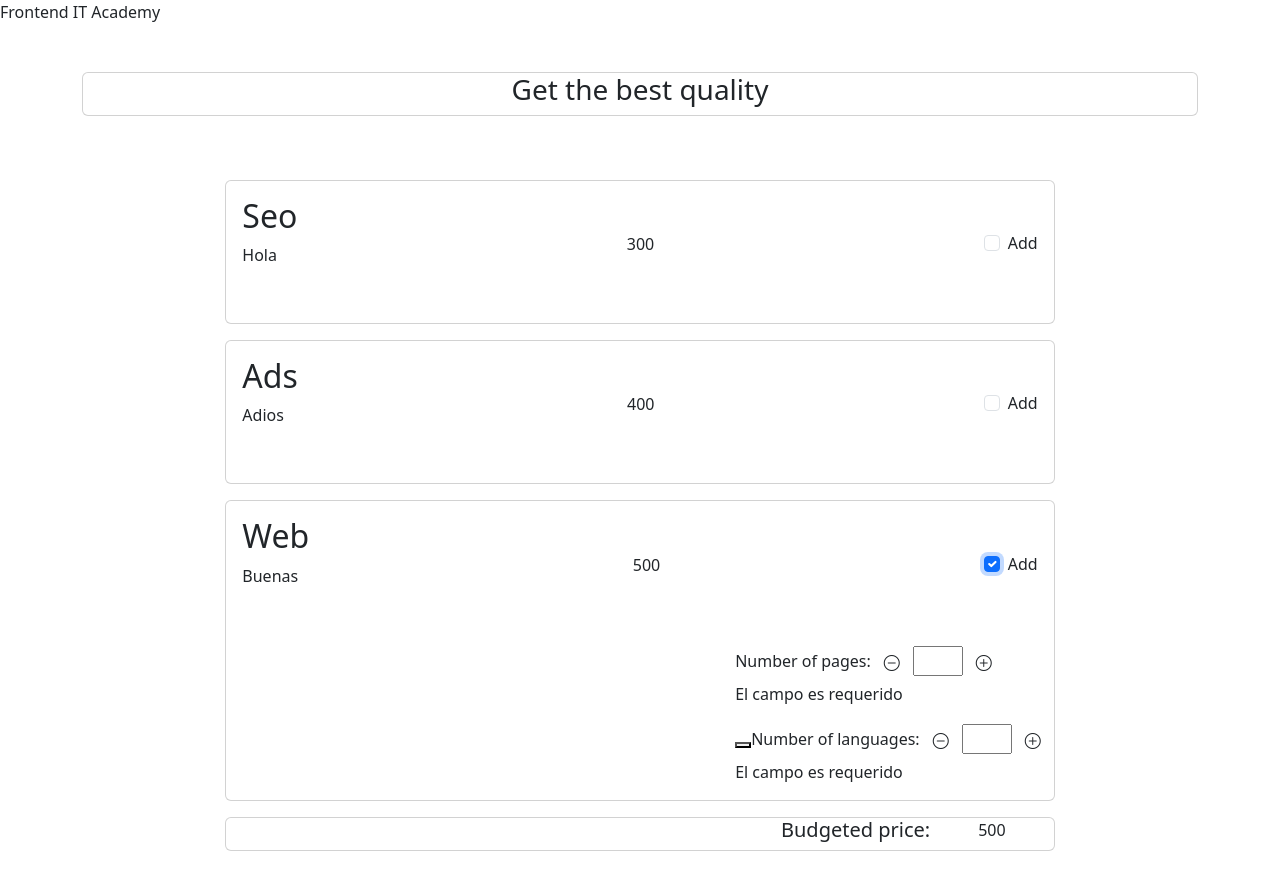
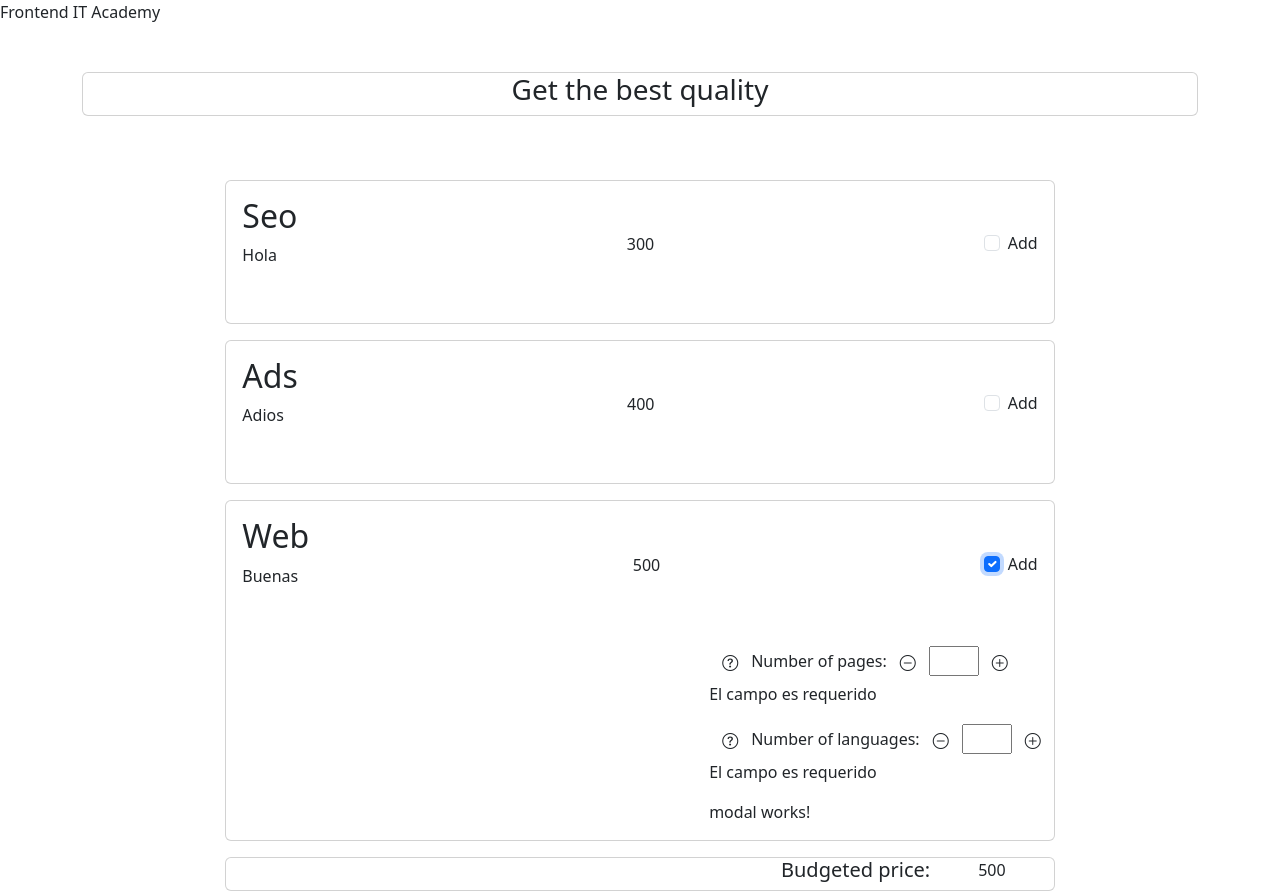
Before and after one commit to AlexMafaluno/Sprint6-budget, an Angular app: page / in a window 1280 px wide. Both pictures are taken after a click on the checkbox 991 px from the left and 563 px from the top of the page. Before the commit the page ends 851 px from the top, so only its background shows below. Built offline with nearby package versions, Linux system fonts and the light colour scheme.

Commit message:
feat: add modal functionality to panel component for pages and languages

```diff
--- /dev/null
+++ b/src/app/panel/panel.component.css
@@ -0,0 +1 @@
+/*# sourceMappingURL=panel.component.css.map */
--- a/src/app/panel/panel.component.html
+++ b/src/app/panel/panel.component.html
@@ -1,6 +1,7 @@
 <div class="bg-red">
   <form [formGroup]="panelForm">
     <div class="mb-3">
+      <button type="button" class="btn" data-bs-toggle="modal" data-bs-target="#exampleModal" (click)="openModal(0)"><i class="bi bi-question-circle"></i></button>
       <label for="num-page">Number of pages: </label>
       <button class="btn" (click)="decreasePages()"><i class="bi bi-dash-circle"></i></button>
       <input id="num-page" type="text" style="width: 50px" formControlName="numPages">
@@ -10,7 +11,7 @@
       </p>
     </div>
     <div class="mb-3">
-      <button ></button>
+    <button type="button" class="btn" data-bs-toggle="modal" data-bs-target="#exampleModal" (click)="openModal(1)"><i class="bi bi-question-circle"></i></button>
       <label for="num-language">Number of languages: </label>
       <button class="btn " (click)="decreaseLanguages()"><i class="bi bi-dash-circle"></i></button>
       <input id="num-language" style="width: 50px" type="text" formControlName="numLanguages">
@@ -21,3 +22,5 @@
     </div>
   </form>
 </div>
+
+<app-modal [showModal]="showModal" [modal]="selectedModal"></app-modal>
--- a/src/app/panel/panel.component.ts
+++ b/src/app/panel/panel.component.ts
@@ -2,10 +2,11 @@ import { CommonModule } from '@angular/common';
 import { Component, EventEmitter, inject, OnInit, Output } from '@angular/core';
 import { FormBuilder, FormGroup, ReactiveFormsModule, Validators } from '@angular/forms';
 import { BudgetService } from '../Services/budget.service';
+import { ModalComponent } from '../modal/modal.component';
 
 @Component({
   selector: 'app-panel',
-  imports: [ReactiveFormsModule, CommonModule],
+  imports: [ReactiveFormsModule, ModalComponent, CommonModule],
   templateUrl: './panel.component.html',
   styleUrl: './panel.component.scss'
 })
@@ -19,6 +20,26 @@ private budgetService = inject(BudgetService);
 
 @Output() numPages = new EventEmitter<number>();
 @Output() numLanguages = new EventEmitter<number>();
+
+
+showModal: boolean = false;  // Controla el estado del modal
+selectedModal: { title: string; description: string } | null = null;
+
+modals = [
+  {title: 'Number of pages', description : 'add add add'},
+  {title: 'Number of languages',description: 'HI HI HI'}
+];
+
+  openModal(id: number) {
+    this.selectedModal = this.modals[id];
+    this.showModal = true;
+  }
+
+
+  closeModal() {
+    this.showModal = false;  // Cambia el estado a false para cerrarlo
+  }
+
 
 constructor(private fb: FormBuilder ){
     this.panelForm = this.fb.group({
@@ -52,6 +73,8 @@ decreaseLanguages() {
 }
 
 
+
+
 ngOnInit(): void {
     this.panelForm.valueChanges.subscribe(values => { //valueChanges.subscribe() detecta cambios en el formulario y los envía al servicio.
       const numPages : number = Number(values.numPages ?? 0); // Asegurar que sea un número
```
Also changed, not shown: 1 other file (tests, documents, lock files or other folders).
